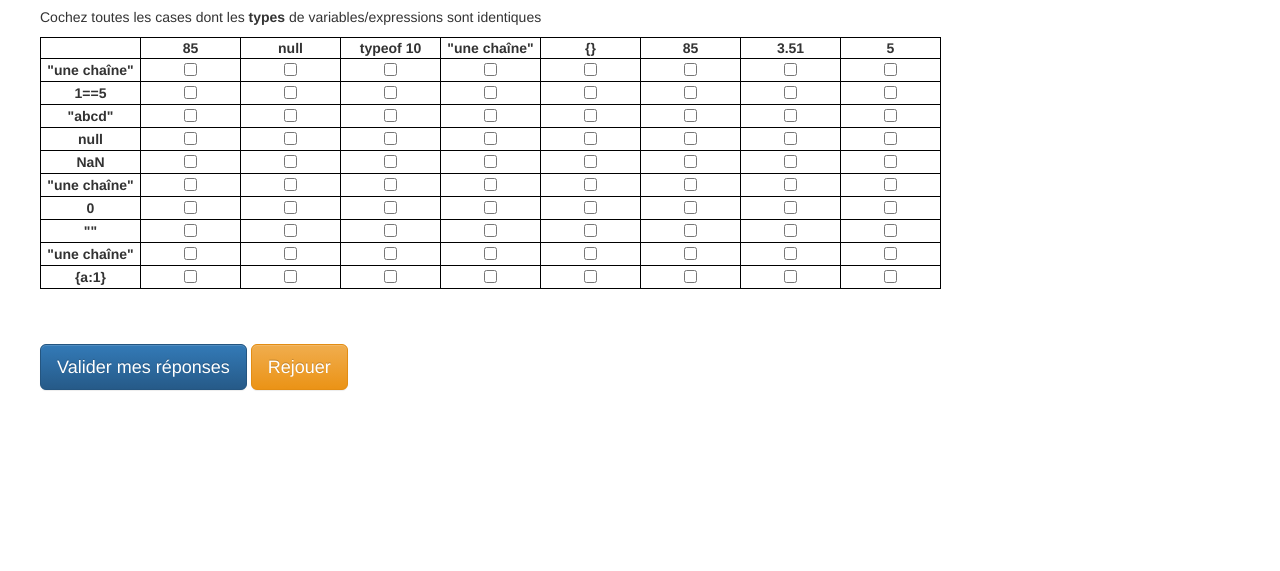
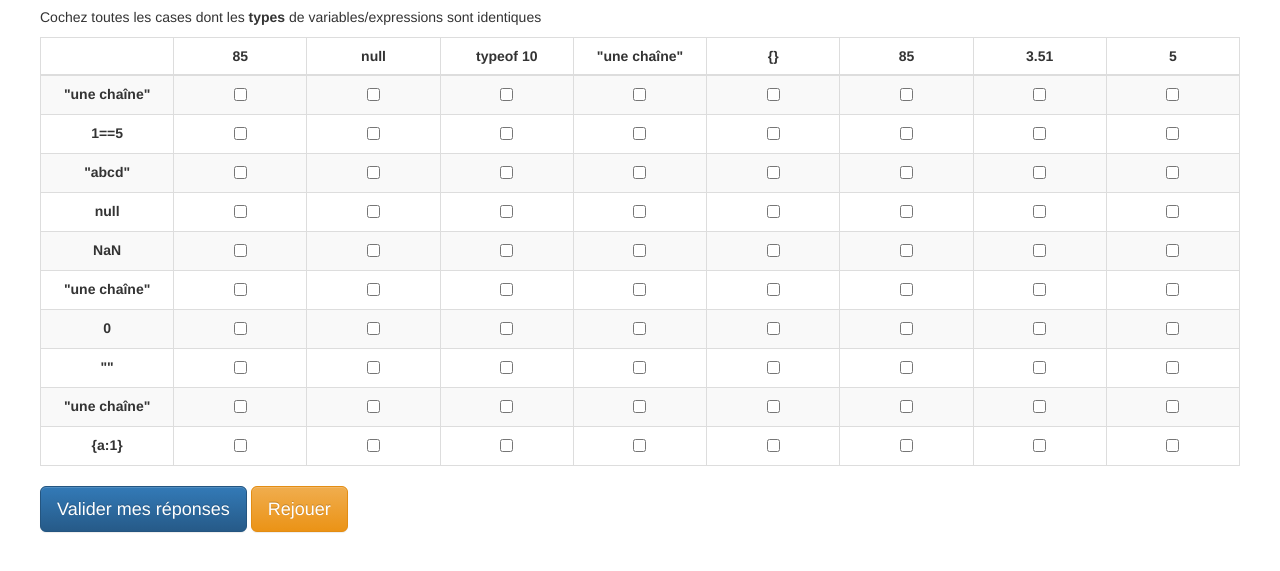
Before and after one commit to Orelab/js-type-game, a plain HTML site: page index.html in a window 1280 px wide. Shown: the part 63-634 px from the top of the page. Drawn offline with nearby package versions, Linux system fonts and the light colour scheme.

Commit message:
embellissement bootstrap

```diff
--- a/index.html
+++ b/index.html
@@ -20,7 +20,10 @@
 
 	<p>Cochez toutes les cases dont les <b>types</b> de variables/expressions sont identiques</p>
 
-	<table id="jeu"></table>
+	<table id="jeu" class="table table-striped table-bordered table-responsive">
+		<thead></thead>
+		<tbody></tbody>
+	</table>
 
 	<button id="check" class="btn btn-lg btn-primary">Valider mes réponses</button>
 	<button id="reset" class="btn btn-lg btn-warning">Rejouer</button>
@@ -34,40 +37,11 @@
 		max-width: 1200px;
 		margin: auto;
 	}
-	table {
-		border-collapse: collapse;
-		overflow: hidden;
-		margin-bottom: 50px;
-	}
-	table, th, td {
-		position: relative;
-		border: 1px solid black;
-		min-width: 100px;
+
+	table * {
 		text-align: center;
 	}
 
-	tr:hover {
-		background-color: #eee;
-	}
-	td:hover {
-		background-color: #ddd;
-	}
-	td:hover::after,		/* https://css-tricks.com/simple-css-row-column-highlighting/ */
-	th:hover::after {
-		content: "";
-		position: absolute;
-		background-color: #eee;
-		left: 0;
-		top: -5000px;
-		height: 10000px;
-		width: 100%;
-		z-index: -1;
-	}
-	button {
-		display: block;
-		margin: 5px auto;
-		padding: 10px;
-	}
 </style>
 
 
@@ -124,7 +98,7 @@
 
 	// HTML table generation (first row)
 
-	var ligne = $('<tr>').appendTo('#jeu').append('<th>');
+	var ligne = $('<tr>').appendTo('#jeu>thead').append('<th>');
 
 	for( var j=0 ; j<abscisses.length ; j++) {
 		$('<th>').appendTo(ligne).text(abscisses[j]);
@@ -141,6 +115,8 @@
 			$('<td>').appendTo(ligne).append('<input type="checkbox">');
 		}
 	}
+
+	$('#jeu').find('td,th').css('width', Math.round(100/(dimension.largeur+1))+'%');
 
 	$('input').on('click', checkInput);
 	$('td').on('click', checkTd);
@@ -185,7 +161,7 @@
 
 		}).promise().done(function() {
 			if( nombreErreurs > 0 )
-				alert( nombreErreurs + ' erreurs !');
+				alert( nombreErreurs + ' erreur' + (nombreErreurs>1?'s':'')+ ' !');
 				else
 				alert( 'Gagné en ' + tentatives + ' tentative' + (tentatives>1?'s':'')+ ' !');
 		});
```
